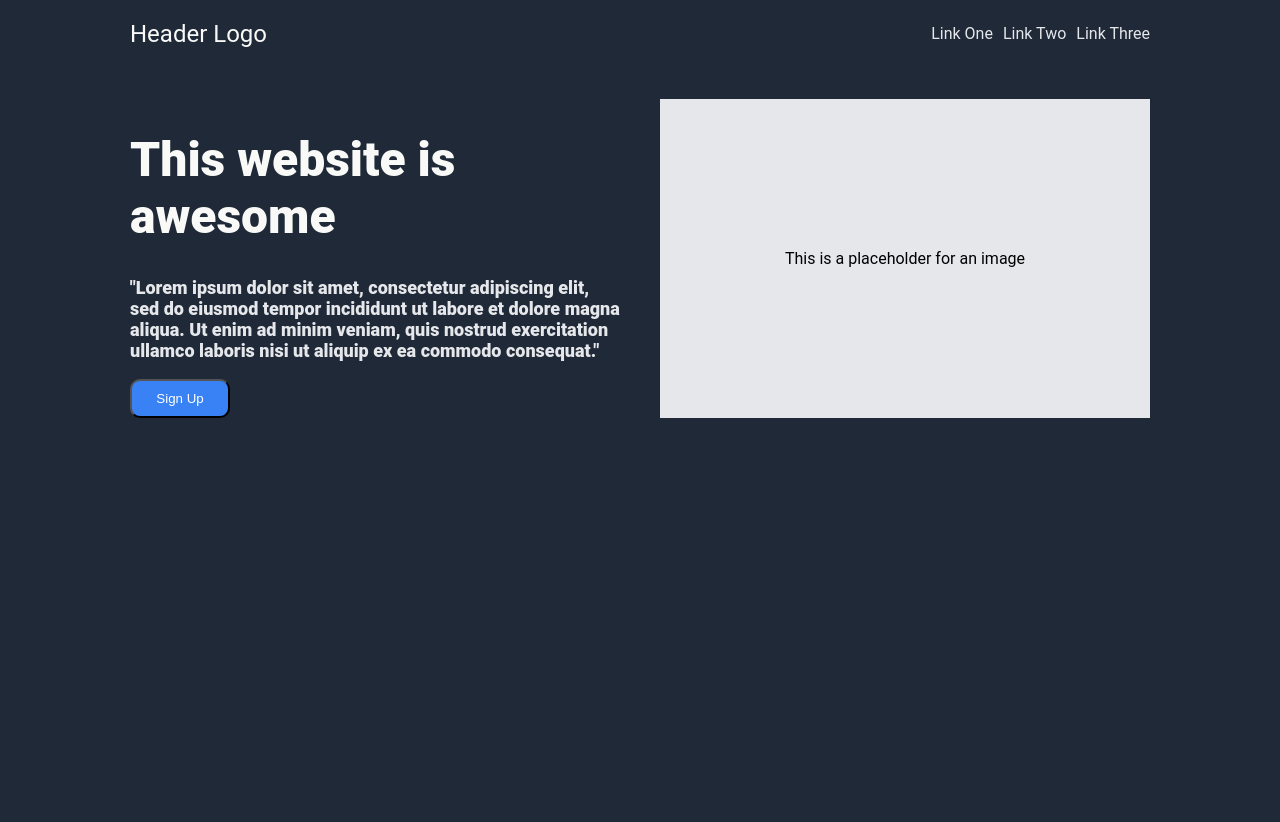
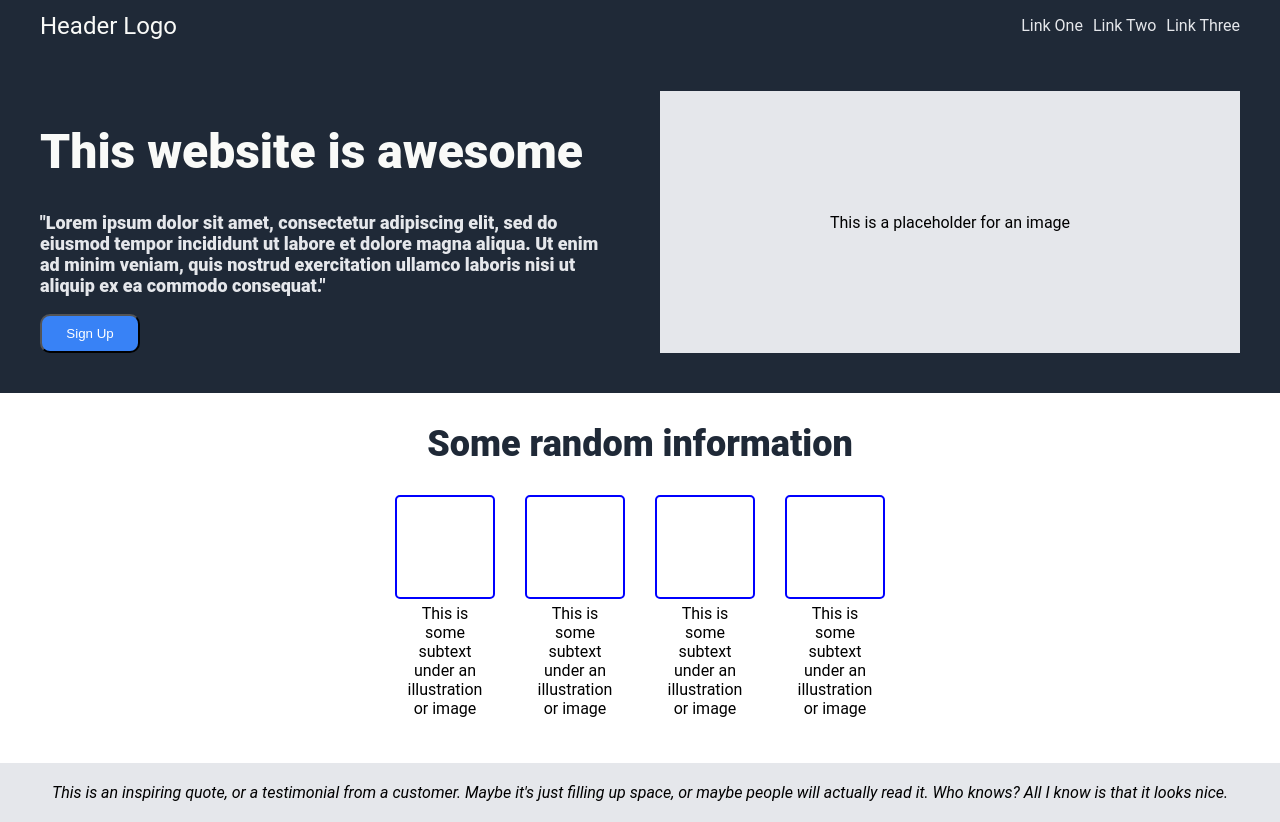
Before and after one commit to pfacanha/webpage-project, a plain HTML site: page index.html in a window 1280 px wide. Before the commit the page ends 800 px from the top, so only its background shows below. Drawn offline with Linux system fonts and the light colour scheme.

Commit message:
Start quotes section

```diff
--- a/index.html
+++ b/index.html
@@ -15,14 +15,40 @@
           <li><a href="">Link Three</a></li>
       </ul>
     </div>
+
     <div class="main">
-            <div class="box1">
+      <div class="hero1">
         <h1>This website is awesome</h1>
         <p>"Lorem ipsum dolor sit amet, consectetur adipiscing elit, sed do eiusmod tempor incididunt ut labore et dolore magna aliqua. Ut enim ad minim veniam, quis nostrud exercitation ullamco laboris nisi ut aliquip ex ea commodo consequat."</p>
         <button>Sign Up</button>
       </div>
-            <div class="box2">This is a placeholder for an image</div>
+      <div class="hero2">This is a placeholder for an image</div>
     </div>
+
+    <h2>Some random information</h2>
+    <div class="card-section">
+      <div class="card-content">
+        <div class="card"></div>
+        <span>This is some subtext under an illustration or image</span>
+      </div>
+      <div class="card-content">
+        <div class="card"></div>
+        <span>This is some subtext under an illustration or image</span>
+      </div>
+      <div class="card-content">
+        <div class="card"></div>
+        <span>This is some subtext under an illustration or image</span>
+      </div>
+      <div class="card-content">
+        <div class="card"></div>
+        <span>This is some subtext under an illustration or image</span>
+      </div>
+    </div>
+
+    <div class="quotes">
+      <i>This is an inspiring quote, or a testimonial from a customer. Maybe it's just filling up space, or maybe people will actually read it. Who knows? All I know is that it looks nice.</i>
+    </div>
+
   </div>
 </body>
 </html>
--- a/styles.css
+++ b/styles.css
@@ -4,7 +4,7 @@ html {
 
 body {
     font-family: 'Roboto', sans-serif;
-    background-color: #1F2937;
+    margin: 0px;
 }
 
 a {
@@ -38,22 +38,17 @@ button {
     border-radius: 10px;
 }
 
-.main {
-    display: flex;
-    margin-top: 40px;
-    gap: 40px;
+span {
+    text-align: center;
+    padding: 5px;
 }
 
-.box1,
-.box2 {
-    flex: 1;
-}
-
-.box2 {
-    background-color: #E5E7EB;
-    display: flex;
-    justify-content: center;
-    align-items: center;
+h2 {
+    font-size: 36px;
+    color: #1F2937;
+    background-color: white;
+    font-weight: 900;
+    text-align: center;
 }
 
 .logo {
@@ -64,12 +59,61 @@ button {
     display: flex;
     justify-content: space-between;
     align-items: center;
+    background-color: #1F2937;
+    padding: 0 40px;
+}
+.main {
+    display: flex;
+    padding: 40px;
+    gap: 40px;
+    background-color: #1F2937;
 }
 
+.hero1,
+.hero2 {
+    flex: 1;
+}
+
+.hero2 {
+    background-color: #E5E7EB;
+    display: flex;
+    justify-content: center;
+    align-items: center;
+}
+
+.card-section {
+    display: flex;
+    margin: 0 auto;
+    gap: 30px;
+}
+
+.card{
+    border: 2px solid blue;
+    border-radius: 5px;
+    height: 100px;
+    width: 100px;
+}
+
+.card-content{
+    margin-bottom: 40px;
+    display: flex;
+    flex-wrap: wrap;
+    width: 100px;
+}
+
+.quotes {
+    background-color: #E5E7EB;
+    text-align: center;
+    text-wrap: wrap;
+    padding: 20px 20px;
+}
+
+.quotes p {
+    font-size: 36px;
+    color: #1F2937;
+}
 
 #wrapper {
     display: flex;
     flex-direction: column;
-    margin: 0 auto;
-    max-width: 1020px;
 }
```
Lines whose indentation alone changed are shown as unchanged.
